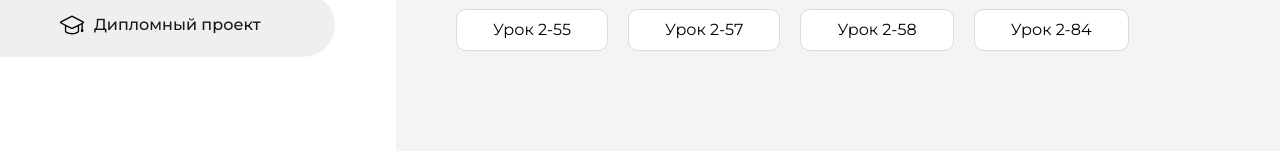
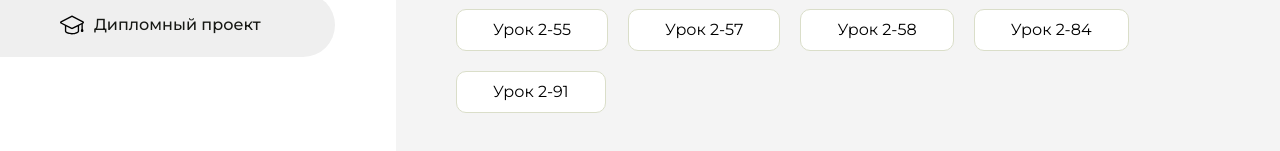
Before and after one commit to pavel-sor/homework, a plain HTML site: page index.html in a window 1280 px wide. Shown: the part 415-566 px from the top of the page. Drawn offline with Linux system fonts and the light colour scheme.

Commit message:
Update index.html

```diff
--- a/index.html
+++ b/index.html
@@ -140,6 +140,9 @@
                     <li class="content__list-item">
                         <a href="lesson-84/index.html">Урок 2-84</a>
                     </li>
+                    <li class="content__list-item">
+                        <a href="lesson-91/index.html">Урок 2-91</a>
+                    </li>
                 </ul>
             </div>
             <div class="content__block hidden" id="diplomBlock">
```
